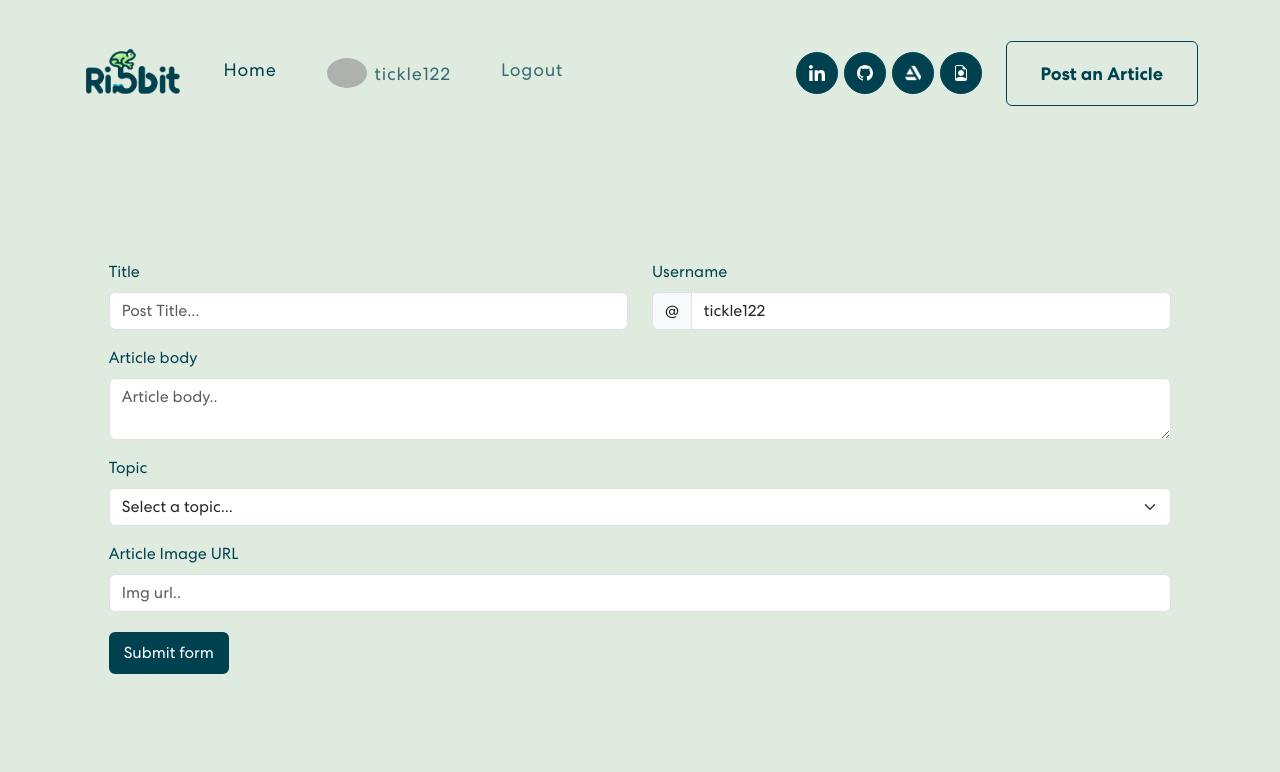
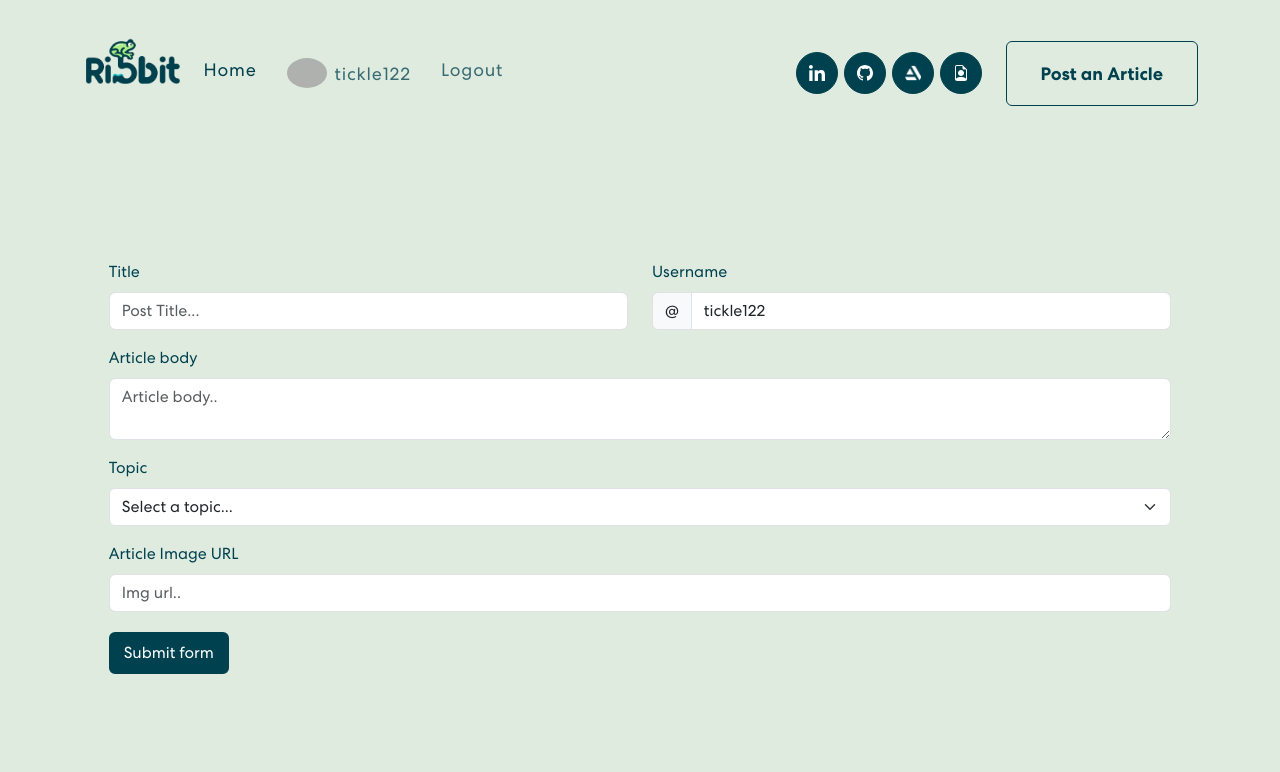
Before and after one commit to DannyGreenan/Ribbit-frontend-project, a React (Vite) app: page /home/post in a window 1280 px wide. Shown: the top 772 px of the page. Built offline with nearby package versions, Linux system fonts and the light colour scheme; grey boxes are pictures that could not be loaded.

Commit message:
login button to home, style tweaks

```diff
--- a/src/App.css
+++ b/src/App.css
@@ -109,6 +109,10 @@ nav.navbar {
     padding: 10px;
     border: 3px solid #00414f;
   }
+
+  .navbar-text {
+    color: red;
+  }
 }
 
 nav.navbar.scrolled {
@@ -123,7 +127,7 @@ nav.navbar .navbar-nav .nav-link.navbar-link {
   font-weight: 400;
   color: #00414f !important;
   letter-spacing: 0.8px;
-  padding: 0 25px;
+  padding: 15px 25px 15px 5px;
   font-size: 18px;
   opacity: 0.75;
 }
@@ -270,6 +274,7 @@ nav.navbar .navbar-toggler[aria-expanded="true"] .navbar-toggler-icon {
 
 .navbar-logo {
   width: 100px;
+  transform: translateY(-10px);
 }
 
 @media (max-width: 767px) {
--- a/src/components/Login.jsx
+++ b/src/components/Login.jsx
@@ -66,6 +66,7 @@ const Login = () => {
         setUsernameError(false);
         setIsLoading(false);
         setIsDisabled(false);
+        navigate("/home");
       })
       .catch((err) => {
         setUsernameError(true);
```
